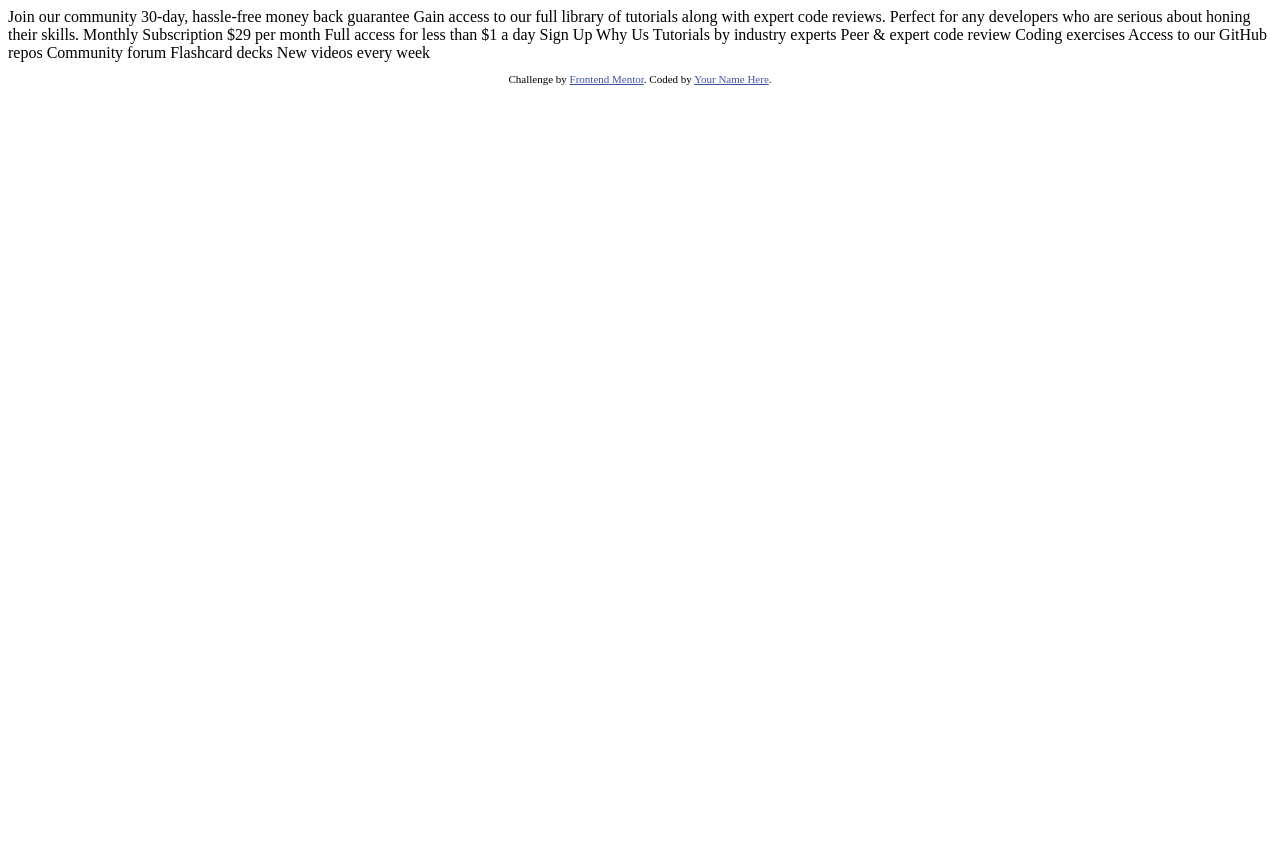
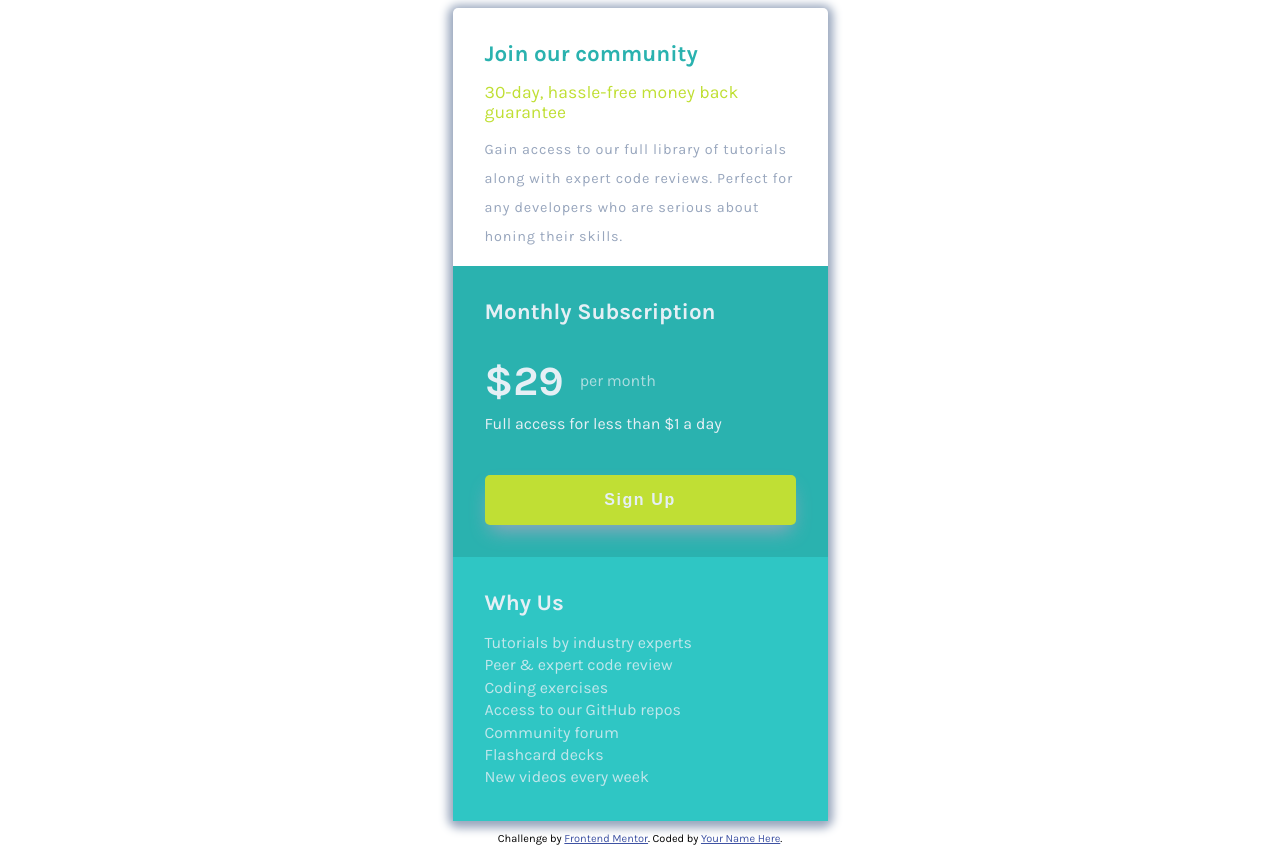
Before and after one commit to cruilnsy/single-price-grid-component, a plain HTML site: page index.html in a window 1280 px wide. Before the commit the page ends 800 px from the top, so only its background shows below. Drawn offline with Linux system fonts and the light colour scheme.

Commit message:
Formatted the html and added the scss file

```diff
--- a/index.html
+++ b/index.html
@@ -5,6 +5,7 @@
   <meta name="viewport" content="width=device-width, initial-scale=1.0"> <!-- displays site properly based on user's device -->
 
   <link rel="icon" type="image/png" sizes="32x32" href="./images/favicon-32x32.png">
+  <link rel="stylesheet" href="index.css">
 
   <title>Frontend Mentor | Single Price Grid Component</title>
 
@@ -15,31 +16,34 @@
   </style>
 </head>
 <body>
-  Join our community
-
-  30-day, hassle-free money back guarantee
-
-  Gain access to our full library of tutorials along with expert code reviews.
-  Perfect for any developers who are serious about honing their skills.
-
-  Monthly Subscription
-
-  &dollar;29 per month
-
-  Full access for less than &dollar;1 a day
-
-  Sign Up
-
-  Why Us
-
-  Tutorials by industry experts
-  Peer &amp; expert code review
-  Coding exercises
-  Access to our GitHub repos
-  Community forum
-  Flashcard decks
-  New videos every week
-
+  <div class="container">
+    <header class="header-wrapper">
+      <h1 class="header-title title">Join our community</h1>
+      <h2 class="header-sub-title">30-day, hassle-free money back guarantee</h2>
+      <p class="header-desp">Gain access to our full library of tutorials along with expert code reviews.
+        Perfect for any developers who are serious about honing their skills.</p>
+    </header>
+    <section class="content-wrapper">
+      <article class="content-subscription">
+        <h3 class="title">Monthly Subscription</h3>
+        <p class="price-rule"><span class="price">&dollar;29</span><span>per month</span></p>
+        <p>Full access for less than &dollar;1 a day</p>
+        <button>Sign Up</button>
+      </article>
+      <article class="content-reasons">
+        <h3 class="title">Why Us</h3>
+        <ul class="content-list">
+          <li>Tutorials by industry experts</li>
+          <li>Peer &amp; expert code review</li>
+          <li>Coding exercises</li>
+          <li>Access to our GitHub repos</li>
+          <li>Community forum</li>
+          <li>Flashcard decks</li>
+          <li>New videos every week</li>
+        </ul>
+      </article>
+    </section>
+  </div>
   <footer>
     <p class="attribution">
       Challenge by <a href="https://www.frontendmentor.io?ref=challenge" target="_blank">Frontend Mentor</a>.
--- /dev/null
+++ b/index.scss
@@ -0,0 +1,155 @@
+@import url('https://fonts.googleapis.com/css?family=Karla:400,700&display=swap');
+
+$mobile-width: 375px;
+$desktop-width: 1440px;
+$body-font-size: 16px;
+$body-font-family: 'Karla', sans-serif;
+$font-weight-small: 400;
+$font-weight-large: 700;
+$primary-cyan: hsl(179, 62%, 43%);
+$primary-bright-yellow: hsl(71, 73%, 54%);
+$neutral-light-gray: hsl(204, 43%, 93%);
+$neutral-grayish-blue: hsl(218, 22%, 67%);
+
+body {
+    font-family: $body-font-family;
+    font-size: $body-font-size;
+}
+
+.container {
+    margin: auto;
+    max-width: $mobile-width;
+    box-shadow: 0px 2px 10px 5px $neutral-grayish-blue;
+    border-radius: 5px;
+
+    .title {
+        font-size: 1.4rem;
+        margin: 0;
+        padding: 0;
+    }
+
+    .header-wrapper {
+        box-sizing: border-box;
+        padding: 2rem 2rem 0;
+        .header-title {
+            color: $primary-cyan;
+        }
+        .header-sub-title {
+            color: $primary-bright-yellow;
+            font-size: 1.1rem;
+            font-weight: $font-weight-small;
+        }
+        .header-desp {
+            color: $neutral-grayish-blue;
+            line-height: 1.8rem;
+            font-size: 0.9rem;
+            letter-spacing: 0.05rem;
+        }
+    }
+
+    .content-wrapper {
+        * {
+            color: $neutral-light-gray
+        }
+        background-color: $primary-cyan;
+
+        .content-subscription {
+            padding: 2rem;
+            h3 {
+                margin-bottom: 2rem;
+            }
+            p {
+                margin:0 0 0.6rem;
+            }
+            .price-rule {
+                display: flex;
+                align-items: center;
+            }
+            .price {
+                font-size: 2.6rem;
+                font-weight: $font-weight-large;
+            }
+            .price-rule span:not(.price) {
+                opacity: 0.7;
+                margin-left: 1rem;
+            }
+            button {
+                background-color: $primary-bright-yellow;
+                width: 100%;
+                border: none;
+                border-radius: 5px;
+                font-size: 1rem;
+                font-weight: $font-weight-large;
+                letter-spacing: 0.1rem;
+                padding: 1rem;
+                margin-top: 2rem;
+                box-shadow: 0 10px 20px -5px $neutral-grayish-blue;
+            }
+        }
+
+        .content-reasons {
+            background-color: lighten($primary-cyan, 5%);
+            padding: 2rem;
+            ul {
+                list-style-type: none;
+                padding: 0;
+                line-height: 1.4rem;
+                opacity: 0.8;
+                margin-bottom: 0;
+            }
+        }
+    }
+}
+
+
+@media only screen and (min-width: $desktop-width) {
+    .container  {
+        max-width: $desktop-width;
+        height: 96vh;
+        font-size: 220%;
+
+        .title {
+            font-size: 110%;
+        }
+        .header-wrapper  {
+            height: 45%;
+            padding: 5rem;
+
+            .header-sub-title, .header-desp {
+                font-size: inherit;
+                line-height: 160%;
+                margin-top: 3%;
+            }
+        }
+        .content-wrapper {
+            display: flex;
+            height: 55%;
+
+            .content-subscription, .content-reasons {
+                width: 100%;
+                padding: 5rem;
+            }
+
+            .content-subscription {
+                .price-rule {
+                    margin-top: 3rem;
+                    .price {
+                        font-size: 200%;
+                    }
+                }
+                button {
+                    font-size: 100%;
+                    margin-top: 6rem;
+                    padding: 2rem;
+                }
+            }
+
+            .content-reasons {
+                ul {
+                    line-height: 125%;
+                }
+            }
+        }
+    }
+
+}
```
Also changed, not shown: design/mobile-design.jpg, index.css (added), 1 other file.
